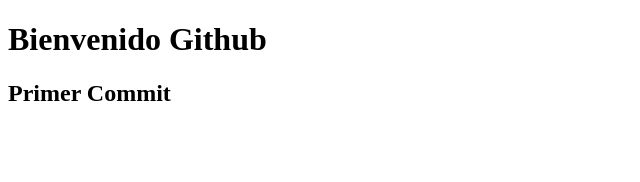
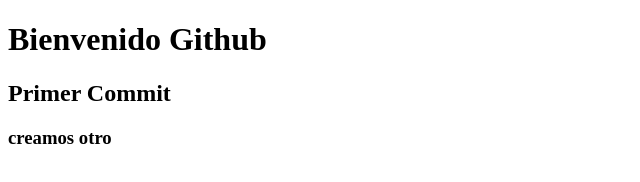
Before and after one commit to maigeysels/prueba, a plain HTML site: page index.html in a window 1280 px wide. Shown: the whole page, without its empty margins (0-640 px from the left). Drawn offline with Linux system fonts and the light colour scheme.

Commit message:
modificación

```diff
--- a/index.html
+++ b/index.html
@@ -9,5 +9,6 @@
 <body>
     <h1>Bienvenido Github</h1>
     <h2>Primer Commit</h2>
+    <h3>creamos otro</h3>
 </body>
 </html>
```
